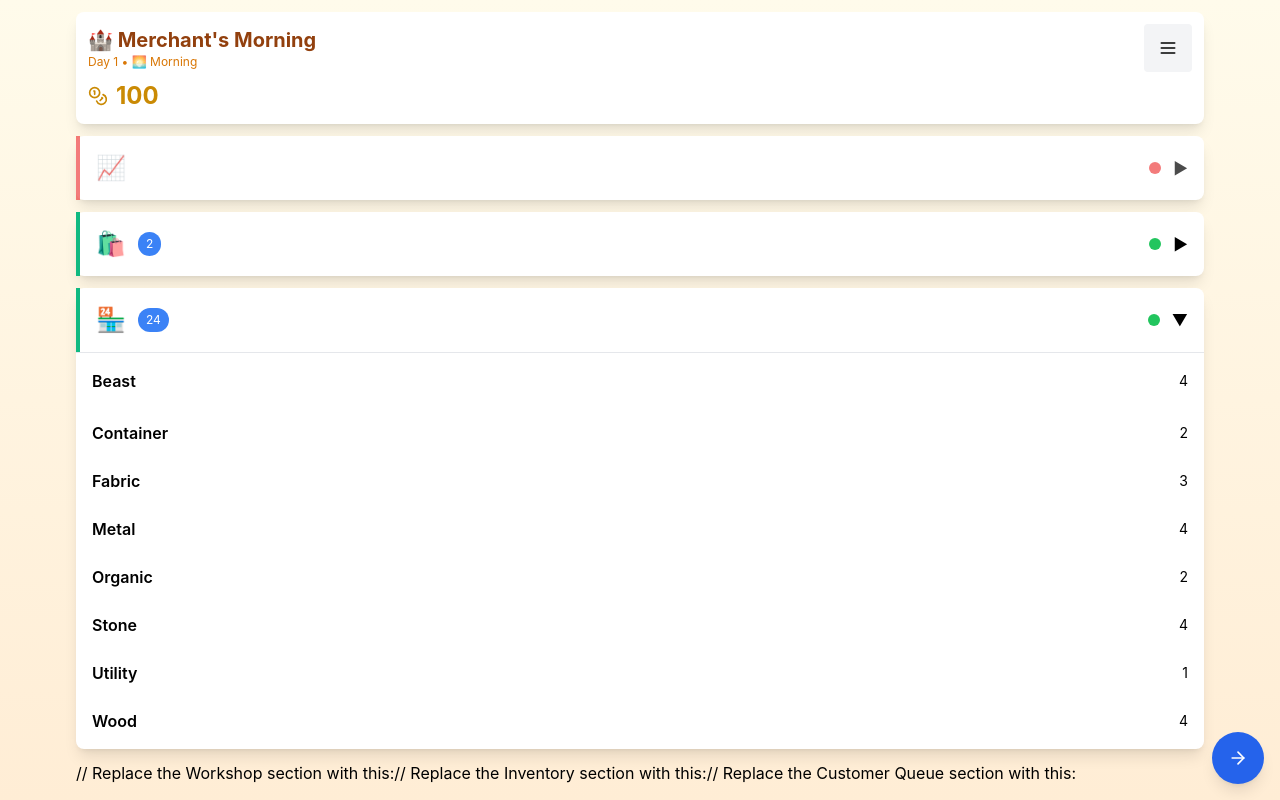
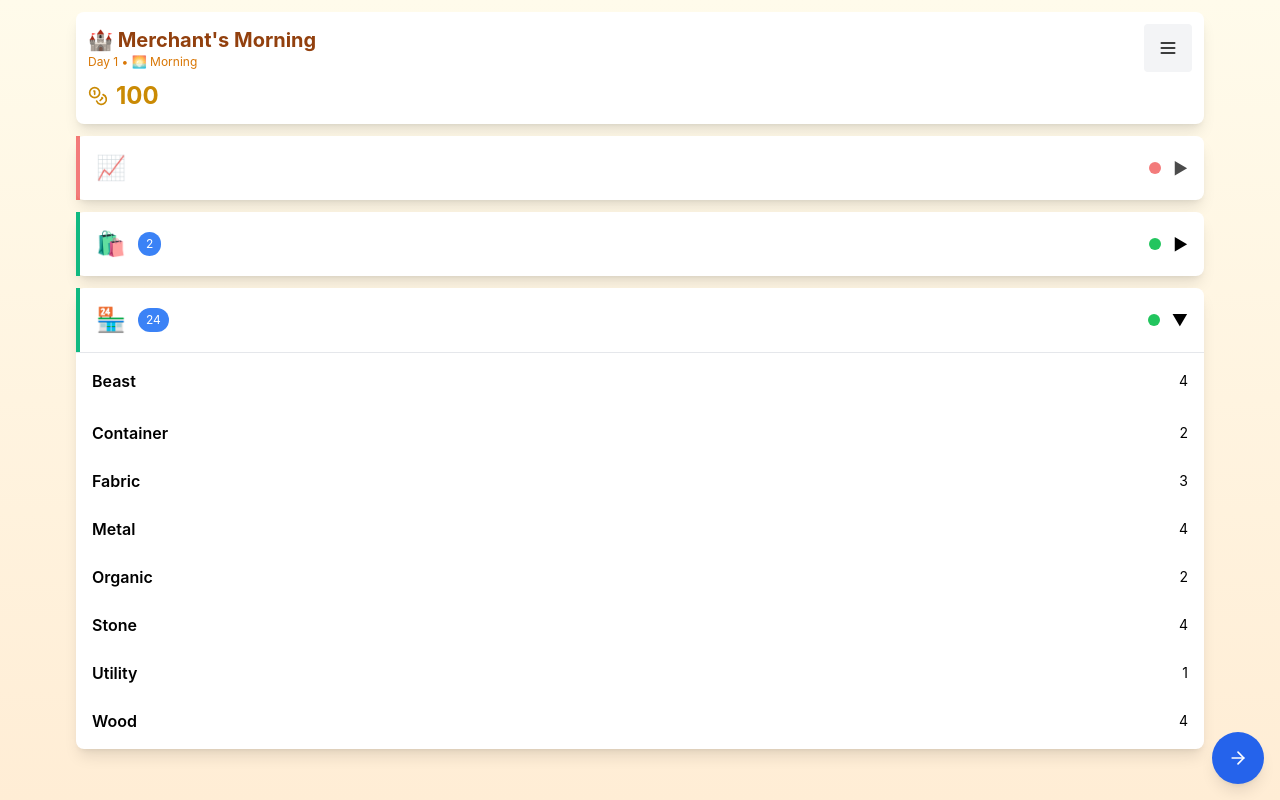
Before and after one commit to hendrism/merchants-morning, a React (Create React App) app: page / in a window 1280 px wide. Built offline with nearby package versions, Linux system fonts and the light colour scheme.

Commit message:
fixing a few format things

```diff
--- a/src/App.jsx
+++ b/src/App.jsx
@@ -391,7 +391,6 @@ const MerchantsMorning = () => {
           </div>
         )}
 
-        // Replace the Workshop section with this:
         {!getCardState('workshop').hidden && [PHASES.CRAFTING, PHASES.END_DAY].includes(gameState.phase) && (
           <div data-card-id="workshop">
             <Card>
@@ -426,7 +425,6 @@ const MerchantsMorning = () => {
           </div>
         )}
 
-// Replace the Inventory section with this:
         {!getCardState('inventory').hidden && [PHASES.CRAFTING, PHASES.END_DAY].includes(gameState.phase) && (
           <div data-card-id="inventory">
             <Card>
@@ -459,7 +457,6 @@ const MerchantsMorning = () => {
           </div>
         )}
 
-// Replace the Customer Queue section with this:
         {!getCardState('customerQueue').hidden && [PHASES.SHOPPING, PHASES.END_DAY].includes(gameState.phase) && (
           <div data-card-id="customerQueue">
             <Card>
--- a/src/index.css
+++ b/src/index.css
@@ -566,10 +566,9 @@ textarea:focus {
   opacity: 0.7;
 }
 
-/* Replace the .inventory-item-card styles in src/index.css with this: */
 
 .inventory-item-card {
-  background: #f8f9fa; /* Gray background instead of white */
+  background: #f8f9fa;
   border-radius: 8px;
   padding: 12px;
   border: 2px solid;
@@ -580,9 +579,9 @@ textarea:focus {
   min-height: 120px;
 }
 
-/* Dark mode support for inventory cards */
+
 .dark .inventory-item-card {
-  background: #374151; /* Dark gray for dark mode */
+  background: #374151;
 }
 
 .item-header {
```
